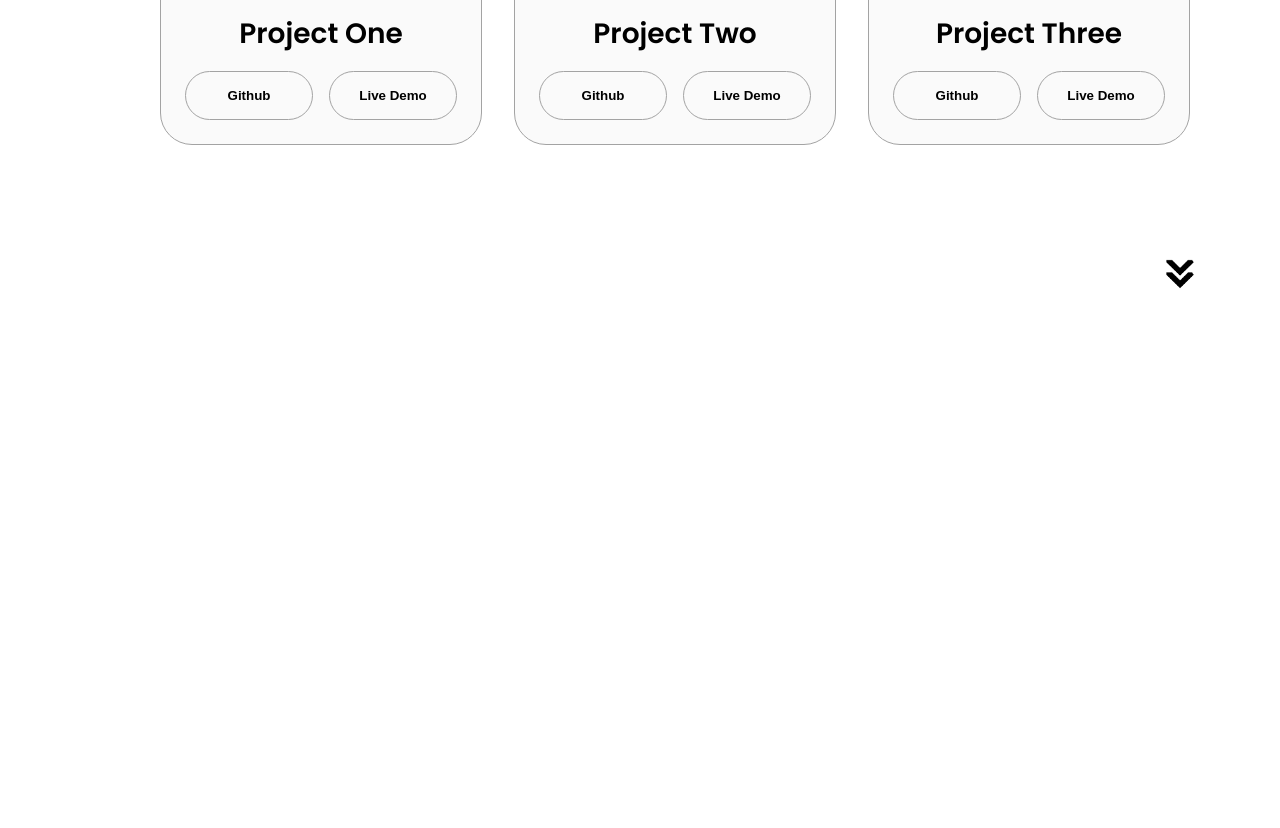
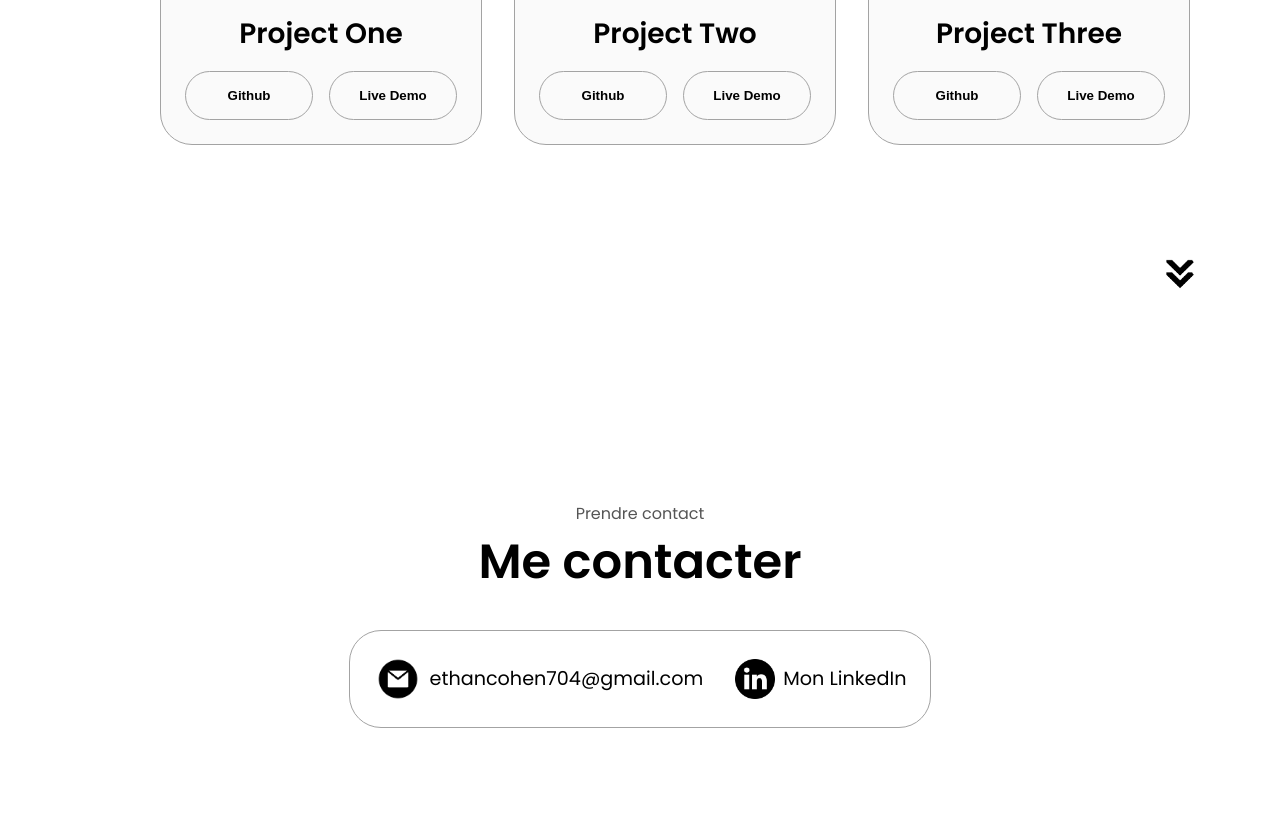
Before and after one commit to LeCroco404/Portfolio, a plain HTML site: page index.html in a window 1280 px wide. Shown: the part 2746-3574 px from the top of the page. Before the commit the page ends 3080 px from the top, so only its background shows below. Drawn offline with Linux system fonts and the light colour scheme.

Commit message:
adding the CONTACT SECTION

```diff
--- a/index.html
+++ b/index.html
@@ -48,8 +48,8 @@
                     <button class="btn btn-color-1" onclick="location.href='./#contact'">Contact Info</button>
                 </div>
                 <div class="socials-container">
-                    <img src="./assets/linkedin.png" alt="My LinkedIn profile" class="icon" onclick="location.href='https://www.linkedin.com/in/cohenethan0704/'">
-                    <img src="./assets/github.png" alt="My Github profile" class="icon" onclick="location.href='https://github.com/LeCroco404'">
+                    <img src="./assets/linkedin.png" alt="My LinkedIn profile" class="icon profile-icon" onclick="location.href='https://www.linkedin.com/in/cohenethan0704/'">
+                    <img src="./assets/github.png" alt="My Github profile" class="icon profile-icon" onclick="location.href='https://github.com/LeCroco404'">
                 </div>
             </div>
         </section>
@@ -251,8 +251,22 @@
               src="./assets/arrow.png"
               alt="Arrow icon"
               class="icon arrow"
-              onclick="location.href='./#projects'"
+              onclick="location.href='./#contact'"
             />
+        </section>
+        <section id="contact">
+            <p class="section__text__p1">Prendre contact</p>
+            <h1 class="title">Me contacter</h1>
+            <div class="contact-info-upper-container">
+                <div class="contact-info-container">
+                    <img src="./assets/email.png" alt="Email icon" class="icon contact-icon email-icon">
+                    <p><a href="mailto:ethancohen704@gmail.com">ethancohen704@gmail.com</a></p>
+                </div>
+                <div class="contact-info-container">
+                    <img src="./assets/linkedin.png" alt="LinkedIn icon" class="icon contact-icon">
+                    <p><a href="https://www.linkedin.com/in/cohenethan0704/">Mon LinkedIn</a></p>
+                </div>
+            </div>
         </section>
         <script src="script.js"></script>
     </body>
--- a/style.css
+++ b/style.css
@@ -50,7 +50,7 @@ a {
 
 a:hover {
     color: grey;
-    font-size: 1.6rem;
+    /*font-size: 1.6rem;*/
 }
 
 .logo {
@@ -206,6 +206,9 @@ section {
 .icon {
     cursor: pointer;
     height: 2.5rem;
+}
+
+.profile-icon {
     margin-top: 20px;
 }
 
@@ -375,3 +378,41 @@ article .icon {
 }
 
 /* CONTACT */
+
+#contact {
+    display: flex;
+    justify-content: center;
+    flex-direction: column;
+    height: 70vh;
+}
+
+.contact-info-upper-container {
+    display: flex;
+    justify-content: center;
+    border-radius: 2rem;
+    border: rgb(53, 53, 53) 0.1rem solid;
+    border-color: rgb(163, 163, 163);
+    background: (250, 250, 250);
+    margin: 2rem auto;
+    padding: 0.5rem;
+}
+
+.contact-info-container {
+    display: flex;
+    align-items: center;
+    justify-content: center;
+    gap: 0.5rem;
+    margin: 1rem;
+}
+
+.contact-info-container p {
+    font-size: larger;
+}
+
+.contact-icon {
+    cursor: default;
+}
+
+.email-icon {
+    height: 3rem;
+}
```
